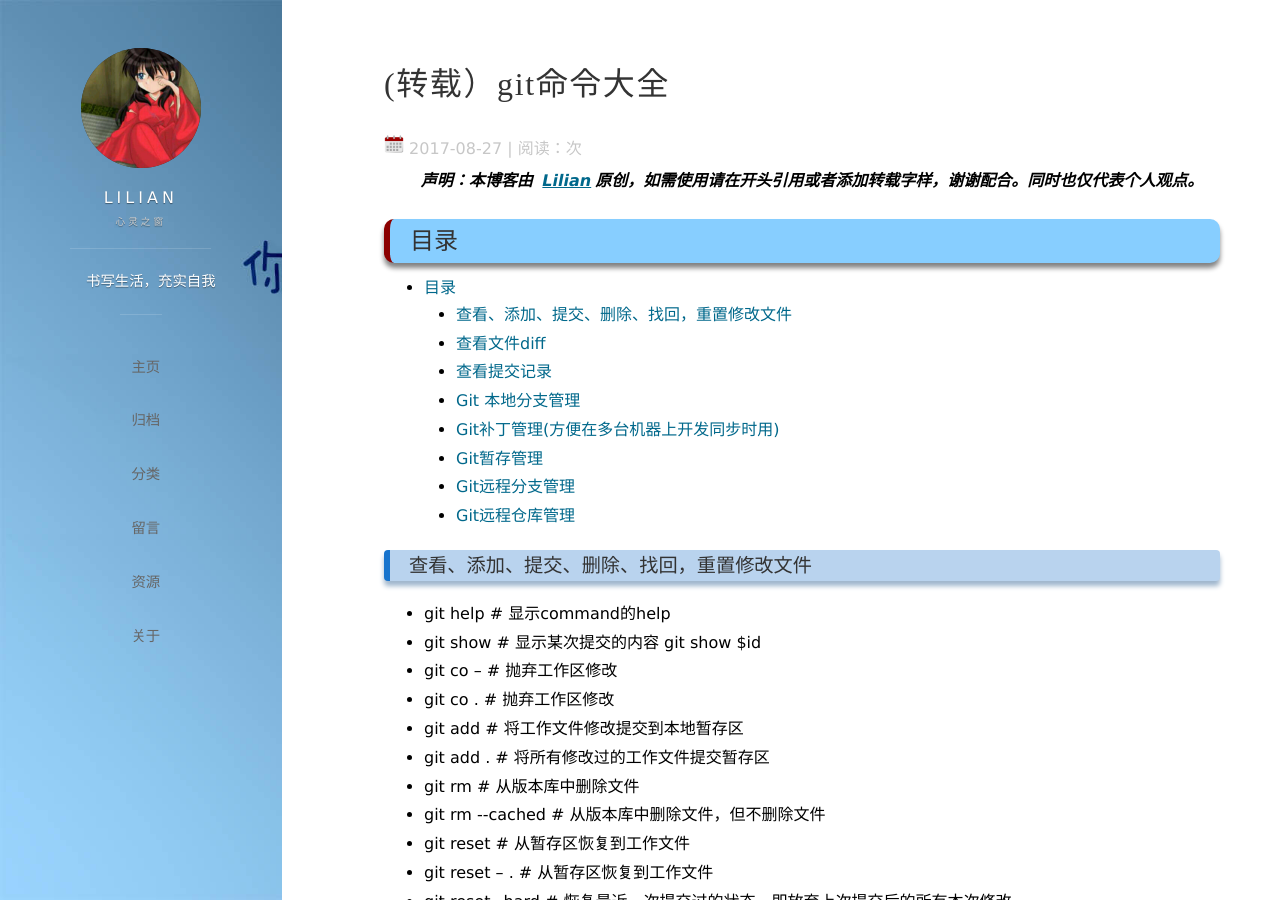
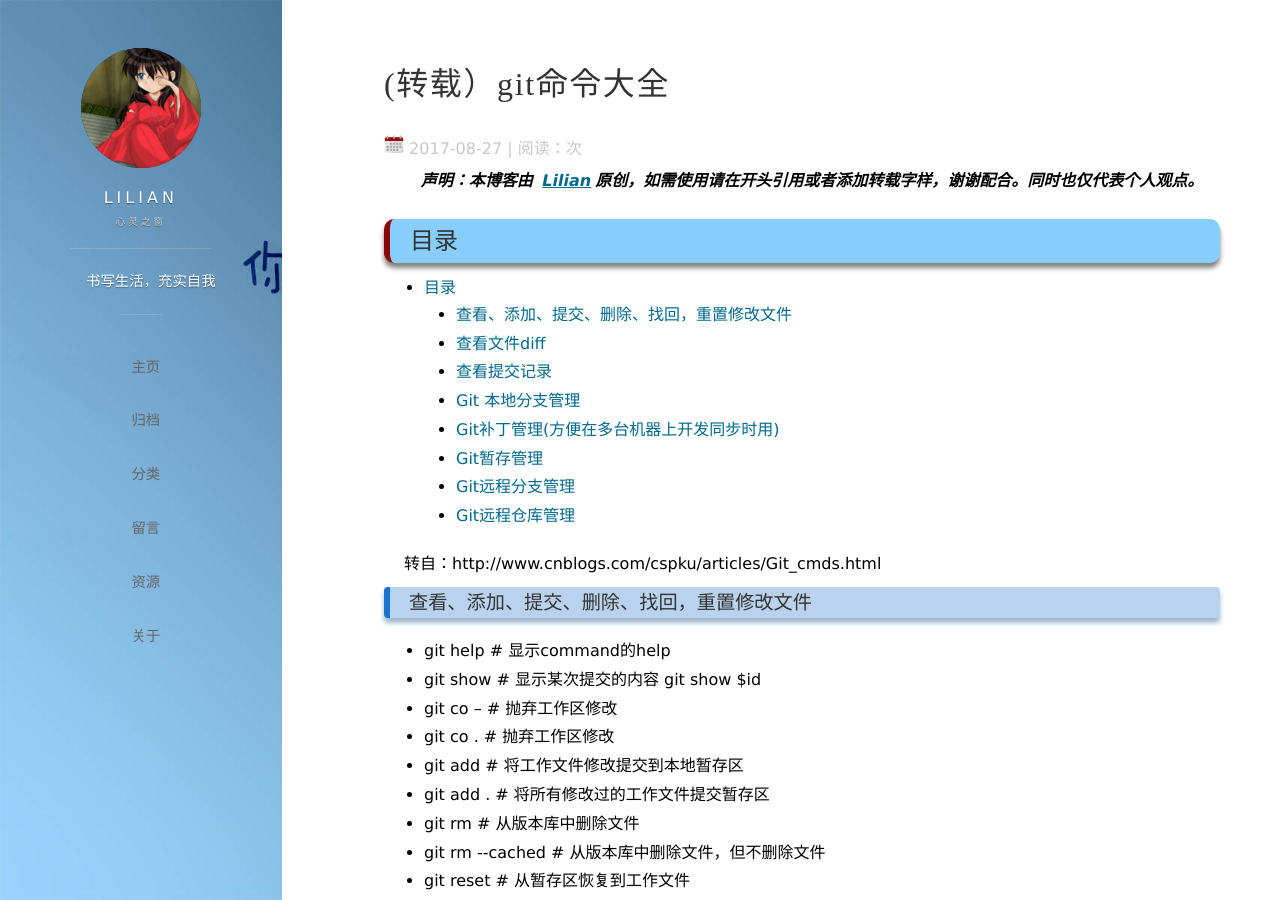
Before and after one commit to dearLilian/dearLilian.github.io, a Jekyll site: the page built from _posts/2017-08-27-git-command.md, in a window 1280 px wide and 900 px high. Built offline with Jekyll 4.4.1, drawn with Linux system fonts in a browser that asks for light colours; nearby versions of some CDN libraries; comment, search, counter and statistics services are not loaded.

Commit message:
add the original links

```diff
--- a/_posts/2017-08-27-git-command.md
+++ b/_posts/2017-08-27-git-command.md
@@ -11,6 +11,7 @@ tags: 工具
 * TOC
 {:toc}
 
+转自：http://www.cnblogs.com/cspku/articles/Git_cmds.html
 
 ### 查看、添加、提交、删除、找回，重置修改文件
 
```
